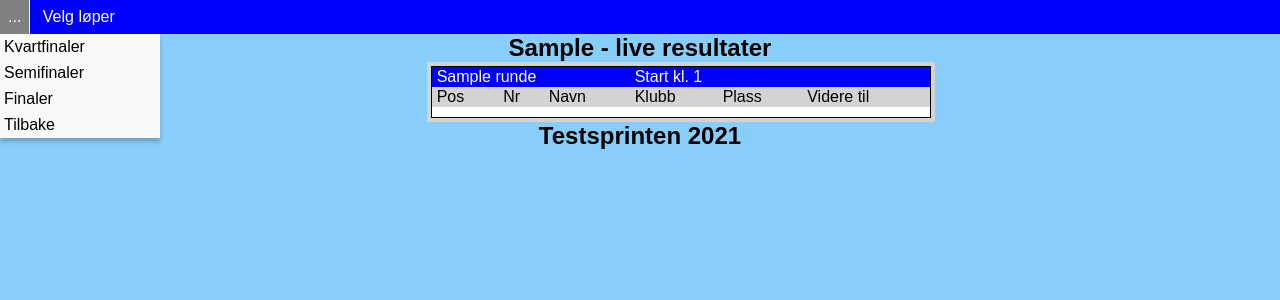
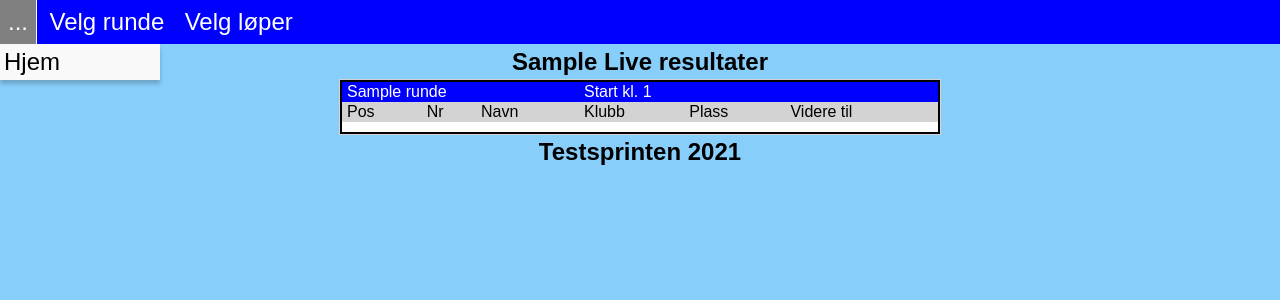
Before and after one commit to langrenn-sprint/sprint-webserver, a Python web app: template src/sprint_excel_webserver/templates/live.html in a window 1280 px wide. Shown: the top 300 px of the page. Run offline with Jinja, Linux system fonts and the light colour scheme; the template is opened without the code that fills it: most values are stand-ins (such as "Sample title", 1, 10 or a date in 2020).

Commit message:
GUI - fikset i menyene

```diff
--- a/src/sprint_excel_webserver/static/styles.css
+++ b/src/sprint_excel_webserver/static/styles.css
@@ -60,6 +60,7 @@ li a, .dropbtn {
   text-align: center;
   padding: 8px 8px;
   text-decoration: none;
+  font-size: 150%;
 }
 
 li a:hover, .dropdown:hover .dropbtn {
@@ -103,18 +104,19 @@ li.dropdown {
 
 h1 {
   text-align: center;
+  padding: 4px 4px 4px 4px;
 }
 h2 {
   text-align: center;
+  padding: 4px 4px 4px 4px;
 }
 
 table {
 	border-spacing: 0;
-  min-width: 500px;
+  min-width: 600px;
 }
 
 td {
-
   padding-left: 5px;
 }
 
@@ -144,11 +146,9 @@ a {
     background-color: yellow;
 }
 
-
 #spacer {
   height: 10px;
 }
-
 
 #bredde {
   vertical-align: top;
@@ -160,6 +160,6 @@ a {
 
 #ramme  {
   background-color: white;
-  border: 1px solid black;
-  outline: 4px solid lightgrey;
+  border: 2px solid black;
+  outline: 1px solid lightgrey;
 }
--- a/src/sprint_excel_webserver/templates/base.html
+++ b/src/sprint_excel_webserver/templates/base.html
@@ -3,6 +3,7 @@
   <head>
     <title>{% block title %}{% endblock %} - Testsprinten</title>
     <link rel="stylesheet" type="text/css" href="static/styles.css">
+    <meta http-equiv="refresh" content="30">
   </head>
   <body>
     {% block content %}{% endblock %}
--- a/src/sprint_excel_webserver/templates/live.html
+++ b/src/sprint_excel_webserver/templates/live.html
@@ -1,16 +1,27 @@
 {% extends "base.html" %}
 {% block title %}
-  Live
+  {{ valgt_klasse }} Live resultater
 {% endblock %}
 {% block content %}
+    <script>
+      function naviger(id) {
+        var elmnt = document.getElementById(id);
+        elmnt.scrollIntoView();
+      }
+    </script>
     <ul>
       <li class=dropdown id=topborder>
         <a href=javascript:void(0) class=dropbtn>...</a>
         <div class=dropdown-content>
-          <a href=#Kvart>Kvartfinaler</a>
-          <a href=#Semi>Semifinaler</a>
-          <a href=#Finale>Finaler</a>
-          <a href=/>Tilbake</a>
+          <a href=/>Hjem</a>
+        </div>
+      </li>
+      <li class=dropdown>
+        <a href=javascript:void(0) class=dropbtn>Velg runde</a>
+        <div class=dropdown-content>
+            <a href=javascript:naviger("K")>Kvartfinaler</a>
+            <a href=javascript:naviger("S")>Semifinaler</a>
+            <a href=javascript:naviger("F")>Finaler</a>
         </div>
       </li>
       <li class=dropdown>
@@ -23,11 +34,10 @@
       </li>
     </ul>
 
-    <h2>{{ valgt_klasse }} - live resultater</h2>
-    <div class=Row>
-      <div class=col-4 id=Kvart>
+    <h2>{{ valgt_klasse }} Live resultater</h2>
     <table id=ramme>
       {% for heat in heatliste %}
+          <div id={{ heat.runde[0] }} >
             {% if heat.resultat_registrert %}
               <tr id=headerblack>
                 <td colspan=3>{{ heat.runde }}</td>
@@ -60,7 +70,7 @@
                   {% endif %}
               </tr>
             {% endif %}
-
+          </div>
         {% for loper in loperliste %}
 
           {% if heat.index == loper.heat %}
@@ -97,5 +107,4 @@
 
       {% endfor %}
     </table>
-      </div>
 {% endblock %}
--- a/src/sprint_excel_webserver/views/live.py
+++ b/src/sprint_excel_webserver/views/live.py
@@ -25,9 +25,6 @@ loperliste = [
     { "heat": "MJSA2", "pos": "1", "nr": "31", "navn": "Eirik", "klubb": "Njård", "plass": "1", "videre_til": "FA-4", },
     { "heat": "MJSA2", "pos": "2", "nr": "32", "navn": "Gunnar", "klubb": "Kjelsås", "plass": "2", "videre_til": "FA-5", },
     { "heat": "MJSA2", "pos": "3", "nr": "33", "navn": "Lars B", "klubb": "Njård", "plass": "3", "videre_til": "FA-6", },
-    { "heat": "MJFA", "pos": "", "nr": "28", "navn": "Lars Michael Saab", "klubb": "Njård", "plass": "", "videre_til": "", },
-    { "heat": "MJFA", "pos": "", "nr": "29", "navn": "Ole H", "klubb": "Lyn", "plass": "", "videre_til": "", },
-    { "heat": "MJFA", "pos": "", "nr": "30", "navn": "Lars B", "klubb": "Njård", "plass": "", "videre_til": "", },
 ]
 
 # TODO: objektet bør leses fra csv fil.
```
Also changed, not shown: src/sprint_excel_webserver/templates/start.html (+24 -9 lines), src/sprint_excel_webserver/views/start.py (+15 -15 lines). Lines whose indentation alone changed are shown as unchanged.
